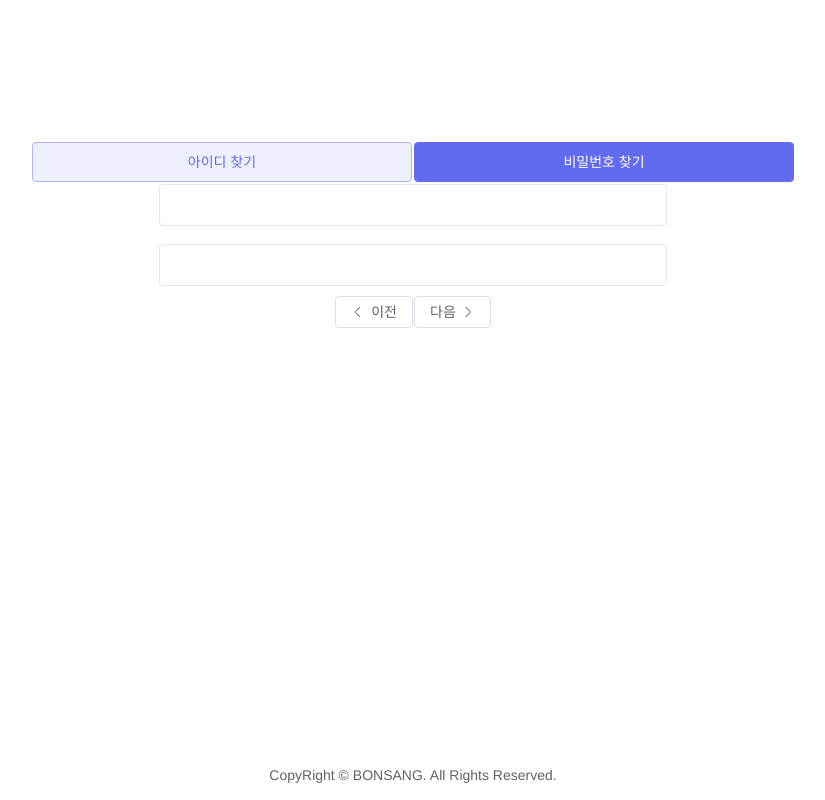
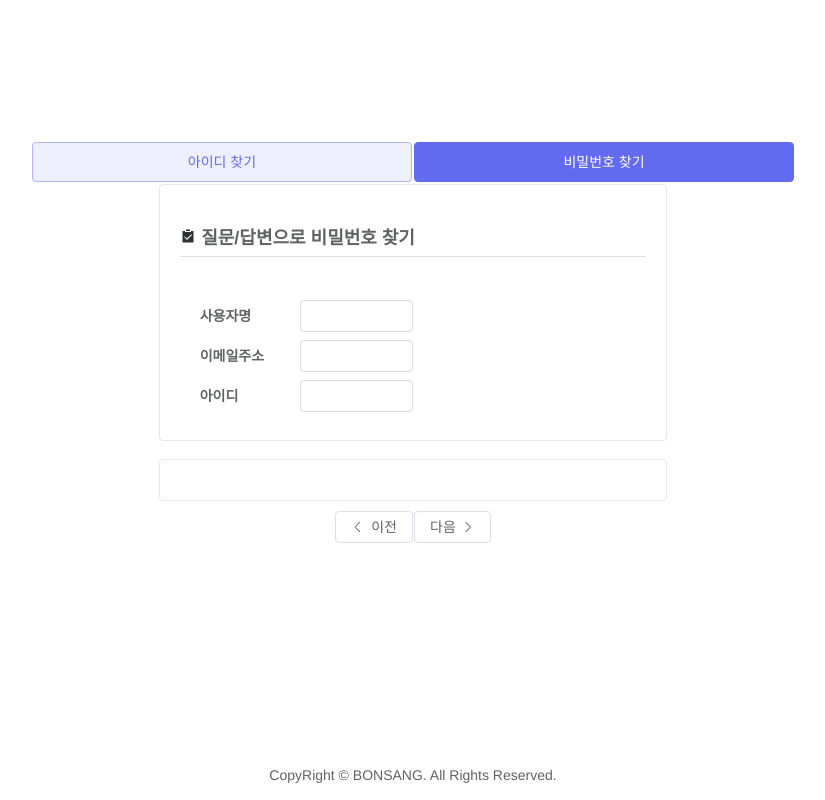
Before and after one commit to koobs97/Matstagram, a Vue app in the folder front/: page /login/pwSearch in a window 1280 px wide. Shown: the whole page, without its empty margins (227-1052 px from the left). Built offline with nearby package versions, Linux system fonts and the light colour scheme.

Commit message:
비밀번호 찾기 작업중 20240331

```diff
--- a/front/src/views/SearchUserId.vue
+++ b/front/src/views/SearchUserId.vue
@@ -53,7 +53,7 @@
                         <el-col :span="6"/>
 
                         <el-col :span="4"/>
-                        <el-col :span="6" style="text-align: left; height: 20px; text-align: center;" >
+                        <el-col :span="6" style="text-align: left; height: 20px;" >
                             <el-text type="info" style="font-size: 13px;">혹시 이메일이 오지 않는다면?</el-text>
                         </el-col>
                         <el-col :span="12" style="text-align: left;">
--- a/front/src/views/SearchUserPw.vue
+++ b/front/src/views/SearchUserPw.vue
@@ -14,6 +14,35 @@
 
                 <el-form label-width="120px" label-position="left">
                     <el-row :gutter="0">
+
+                        <el-col :span="24" style="text-align: left;">
+                            <el-form-item/>
+                                <el-icon style="font-size: 16px;"><Checked /></el-icon>
+                                <el-text style="font-size: 18px; font-weight: bold;">&nbsp;질문/답변으로 비밀번호 찾기</el-text>
+                                <el-divider style="margin-top: 7px;"></el-divider>
+                            <el-form-item/>
+                        </el-col>
+
+                        <el-col :span="12" style="text-align: left; height: 40px;">
+                            <el-form-item style="font-weight: bold;" label="&nbsp;&nbsp;&nbsp;&nbsp;&nbsp;사용자명">
+                                <el-input />
+                            </el-form-item>
+                        </el-col>
+                        <el-col :span="12"/>
+
+                        <el-col :span="12" style="text-align: left; height: 40px;">
+                            <el-form-item style="font-weight: bold;" label="&nbsp;&nbsp;&nbsp;&nbsp;&nbsp;이메일주소">
+                                <el-input />
+                            </el-form-item>
+                        </el-col>
+                        <el-col :span="12"/>
+
+                        <el-col :span="12" style="text-align: left; height: 40px;">
+                            <el-form-item style="font-weight: bold;" label="&nbsp;&nbsp;&nbsp;&nbsp;&nbsp;아이디">
+                                <el-input />
+                            </el-form-item>
+                        </el-col>
+                        <el-col :span="12"/>
 
                         <!-- todo -->
                     </el-row>
@@ -38,7 +67,7 @@
         </div>
 
         <div style="padding-top: 10px; font-size: 15px;">
-            <el-button :icon="ArrowLeft" >이전</el-button>
+            <el-button :icon="ArrowLeft" @click="onClickToLogin">이전</el-button>
             <el-button >다음<el-icon class="el-icon--right"><ArrowRight /></el-icon></el-button>
         </div>
 
@@ -49,7 +78,7 @@
     </el-form>
 </template>
 <script lang="ts" setup>
-import { ArrowLeft, ArrowRight } from '@element-plus/icons-vue';
+import { ArrowLeft, ArrowRight, Checked } from '@element-plus/icons-vue';
 import { ref } from 'vue';
 import { useRouter } from 'vue-router';
 
@@ -61,6 +90,11 @@ const plainPasswd   = ref(false)    // 찾기 구분 선택
 // 아이디 찾기 페이지로 이동
 const onClickToSearchId = () => {
     router.push('/login/idSearch')
+}
+
+// 로그인 페이지로 이동
+const onClickToLogin = () => {
+    router.push('/')
 }
 
 
```
